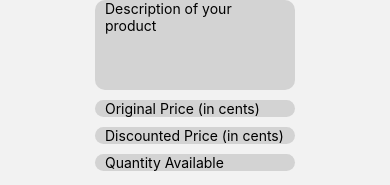
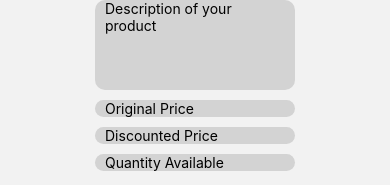
Before and after one commit to RoyZ1017/Food_Project, a React Native app in the folder Food_Project/: screen /AddListing in a window 390 px wide. Shown: the part 165-350 px from the top of the page. Built offline with nearby package versions, Linux system fonts and the light colour scheme.

Commit message:
Price Bug Fix

```diff
--- a/Food_Project/AddListing.js
+++ b/Food_Project/AddListing.js
@@ -16,7 +16,7 @@ const AddListingScreen = ({navigation}) => {
 
     // Ensure only numbers are inputted in numeric text boxes
     const handleNumericInputChange = (value, setter) => {
-        const numericValue = value.replace(/[^0-9]/g, '');
+        const numericValue = value.replace(/[^0-9.]/g, '');
         setter(numericValue);
     };
 
@@ -53,14 +53,14 @@ const AddListingScreen = ({navigation}) => {
                 onChangeText={setDescription}
             />
             <TextInput
-                placeholder="Original Price (in cents)"
+                placeholder="Original Price"
                 style={[ListingStyles.textInput, ListingStyles.numericInput]}
                 keyboardType="numeric"
                 value={originalPrice}
                 onChangeText={(value) => handleNumericInputChange(value, setOriginalPrice)}
             />
             <TextInput
-                placeholder="Discounted Price (in cents)"
+                placeholder="Discounted Price"
                 style={[ListingStyles.textInput, ListingStyles.numericInput]}
                 keyboardType="numeric"
                 value={discountedPrice}
@@ -86,8 +86,8 @@ const AddListingScreen = ({navigation}) => {
                         <Text style={ListingStyles.listingTitle}>Listing {index + 1}</Text>
                         <Text>Food Name: {listing.foodName}</Text>
                         <Text>Description: {listing.description}</Text>
-                        <Text>Original Price: ${Math.floor(listing.originalPrice / 100)}.{(listing.originalPrice % 100).toString().padStart(2, '0')}</Text>
-                        <Text>Discounted Price: ${listing.discountedPrice/100}.{(listing.discountedPrice%100).toString().padStart(2, '0')}</Text>
+                        <Text>Original Price: ${parseFloat(listing.originalPrice).toFixed(2)}</Text>
+                        <Text>Discounted Price: ${parseFloat(listing.discountedPrice).toFixed(2)}</Text>
                         <Text>Quantity Available: {listing.quantityAvailable}</Text>
                     </View>
                 ))}
--- a/Food_Project/CreateAccount.js
+++ b/Food_Project/CreateAccount.js
@@ -19,7 +19,7 @@ const CreateAccountScreen = ({navigation}) => {
             const response = await createUserWithEmailAndPassword(auth, email, password)
             Alert.alert('Success', 'Sign in Success')
             console.log("Sign In Successful")
-            navigation.navigate('Home')
+            navigation.navigate('AddListing')
 
 
           } catch (error) {
--- a/Food_Project/Firebase.js
+++ b/Food_Project/Firebase.js
@@ -8,7 +8,7 @@ import  {getAuth} from 'firebase/auth'
 
 // Your web app's Firebase configuration
 const firebaseConfig = {
-  apiKey: "AIzaSyB278uiKw_FhEozUiyBZtkLzwK9UONHLJ0",
+  apiKey: "",
   authDomain: "food-project-ae836.firebaseapp.com",
   projectId: "food-project-ae836",
   storageBucket: "food-project-ae836.appspot.com",
--- a/Food_Project/Login.js
+++ b/Food_Project/Login.js
@@ -13,7 +13,7 @@ const LoginScreen = ({navigation}) => {
             const response = await signInWithEmailAndPassword(auth, email, password)
             Alert.alert('Success', 'Sign in Success')
             console.log("Sign In Successful")
-            navigation.navigate('Home')
+            navigation.navigate('AddListing')
           } catch (error) {
             Alert.alert('Error', error.message)
             console.log("Sign In Failed")
```
